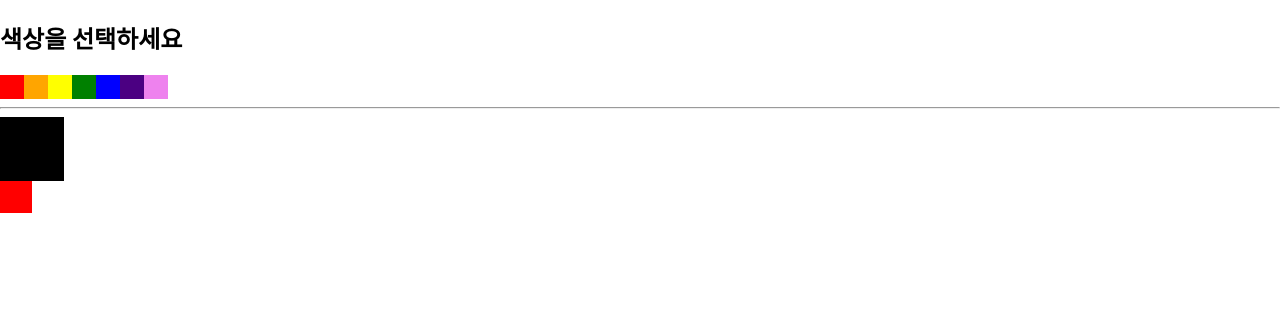
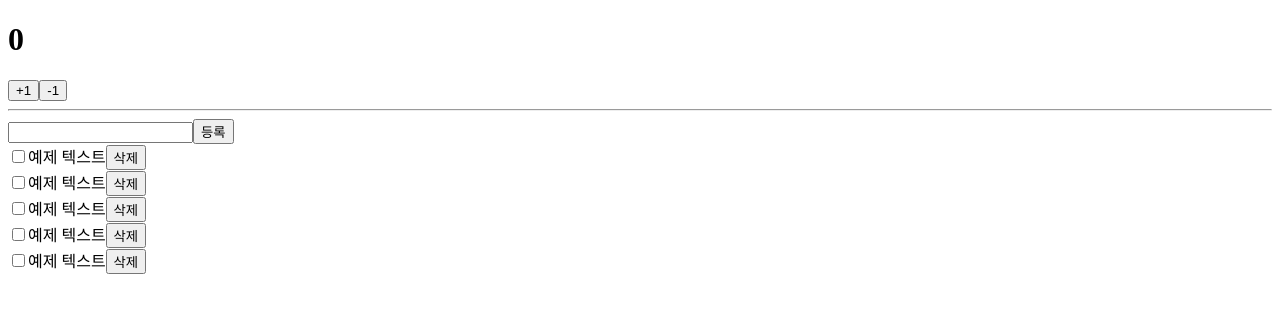
Before and after one commit to Bhanjo/React_study, a React (Create React App) app in the folder book_react/: page / in a window 1280 px wide. Shown: the top 312 px of the page. Built offline with nearby package versions, Linux system fonts and the light colour scheme.

Commit message:
추가: 예제 UI 구현

```diff
--- a/book_react/src/App.js
+++ b/book_react/src/App.js
@@ -1,16 +1,13 @@
-import React from 'react';
-import ColorBox from './components/ColorBox';
-import { ColorProvider } from './contexts/color';
-import SelectColors from './components/SelectColors';
+import Counter from './components/Counter';
+import Todos from './components/Todos';
 
 const App = () => {
-  return(
-    <ColorProvider>
-      <div>
-        <SelectColors />
-        <ColorBox />
-      </div>
-    </ColorProvider>
+    return(
+        <div>
+            <Counter number={0} />
+            <hr />
+            <Todos />
+        </div>
     );
 };
 
--- a/book_react/src/components/ColorBox.js
+++ /dev/null
@@ -1,26 +0,0 @@
-import React, {useContext} from 'react';
-import ColorContext from '../contexts/color';
-
-const ColorBox = () => {
-    const { state } = useContext(ColorContext);
-    return (
-        <>
-            <div
-                style={{
-                    width: '64px',
-                    height: '64px',
-                    background: state.color
-                }}
-            ></div>
-            <div
-                style={{
-                    width: '32px',
-                    height: '32px',
-                    background: state.subColor
-                }}
-            ></div>
-        </>
-    );
-};
-
-export default ColorBox;
--- /dev/null
+++ b/book_react/src/components/Counter.js
@@ -0,0 +1,13 @@
+const Counter = ({number, onIncrease, onDecrease}) => {
+    return(
+        <div>
+            <h1>{number}</h1>
+            <div>
+                <button onClick={onIncrease}>+1</button>
+                <button onClick={onDecrease}>-1</button>
+            </div>
+        </div>
+    );
+};
+
+export default Counter
--- a/book_react/src/components/SelectColors.js
+++ /dev/null
@@ -1,37 +0,0 @@
-import React from 'react';
-import { ColorConsumer } from '../contexts/color';
-
-const colors = ['red', 'orange', 'yellow', 'green', 'blue', 'indigo', 'violet'];
-
-const SelectColors = () => {
-    return(
-        <div>
-            <h2>색상을 선택하세요</h2>
-            <ColorConsumer>
-                {({ actions }) => (
-                    <div style={{ display: 'flex'}}>
-                        { colors.map(color => (
-                            <div
-                                key={color}
-                                style={{
-                                    background: color,
-                                    width: '24px',
-                                    height: '24px',
-                                    cursor: 'pointer'
-                                }}
-                                onClick={() => actions.setColor(color)}
-                                onContextMenu={e => {
-                                    e.preventDefault();
-                                    actions.setSubcolor(color);
-                                }}
-                            ></div>
-                        ) )}
-                    </div>
-                )}
-            </ColorConsumer>
-            <hr />
-        </div>
-    );
-};
-
-export default SelectColors;
--- /dev/null
+++ b/book_react/src/components/Todos.js
@@ -0,0 +1,39 @@
+const TodoItem = ({todo, onToggle, onRemove}) => {
+    return(
+        <div>
+            <input type="checkbox" />
+            <span>예제 텍스트</span>
+            <button>삭제</button>
+        </div>
+    );
+};
+
+const Todos = ({
+    input,
+    todos,
+    onChangeInput,
+    onInsert,
+    onToggle,
+    onRemove,
+}) => {
+    const onSubmit = e => {
+        e.preventDefault();
+    };
+    return (
+        <div>
+            <form onSubmit={onSubmit}>
+                <input />
+                <button type="submit">등록</button>
+            </form>
+            <div>
+                <TodoItem />
+                <TodoItem />
+                <TodoItem />
+                <TodoItem />
+                <TodoItem />
+            </div>
+        </div>
+    );
+};
+
+export default Todos;
--- a/book_react/src/contexts/color.js
+++ /dev/null
@@ -1,29 +0,0 @@
-import { createContext, useState  } from "react";
-
-const ColorContext = createContext({
-    state: { color: 'black', subcolor: 'red' },
-    actions: {
-        setColor: () => {},
-        setSubcolor: () => {}
-    }
-});
-
-const ColorProvider = ({ children }) => {
-    const [color, setColor] = useState('black');
-    const [subColor, setSubcolor] = useState('red');
-
-    const value = {
-        state: { color, subColor },
-        actions: { setColor, setSubcolor }
-    };
-
-    return (
-        <ColorContext.Provider value={value}>{children}</ColorContext.Provider>
-    );
-};
-
-// const ColorConsumer = ColorContext.Consumer와 같음
-const { Consumer: ColorConsumer } = ColorContext;
-
-export { ColorProvider, ColorConsumer };
-export default ColorContext;
--- a/book_react/src/index.css
+++ /dev/null
@@ -1,13 +0,0 @@
-body {
-  margin: 0;
-  font-family: -apple-system, BlinkMacSystemFont, 'Segoe UI', 'Roboto', 'Oxygen',
-    'Ubuntu', 'Cantarell', 'Fira Sans', 'Droid Sans', 'Helvetica Neue',
-    sans-serif;
-  -webkit-font-smoothing: antialiased;
-  -moz-osx-font-smoothing: grayscale;
-}
-
-code {
-  font-family: source-code-pro, Menlo, Monaco, Consolas, 'Courier New',
-    monospace;
-}
--- a/book_react/src/index.js
+++ b/book_react/src/index.js
@@ -1,15 +1,10 @@
 import React from 'react';
 import ReactDOM from 'react-dom';
-import { BrowserRouter } from 'react-router-dom'; // 리액트 라우터 import
-import './index.css';
 import App from './App';
-import reportWebVitals from './reportWebVitals';
 
 ReactDOM.render(
-  <BrowserRouter>
+  <>
     <App />
-  </BrowserRouter>,
+  </>,
   document.getElementById('root')
 );
-
-reportWebVitals();
--- a/book_react/src/reportWebVitals.js
+++ /dev/null
@@ -1,13 +0,0 @@
-const reportWebVitals = onPerfEntry => {
-    if (onPerfEntry && onPerfEntry instanceof Function) {
-      import('web-vitals').then(({ getCLS, getFID, getFCP, getLCP, getTTFB }) => {
-        getCLS(onPerfEntry);
-        getFID(onPerfEntry);
-        getFCP(onPerfEntry);
-        getLCP(onPerfEntry);
-        getTTFB(onPerfEntry);
-      });
-    }
-  };
-
-  export default reportWebVitals;
```
Also changed, not shown: book_react/src/WithRouterSample.js (deleted, +0 -24 lines), book_react/src/setupTests.js (deleted, +0 -5 lines), 1 other file (tests, documents, lock files or other folders).
